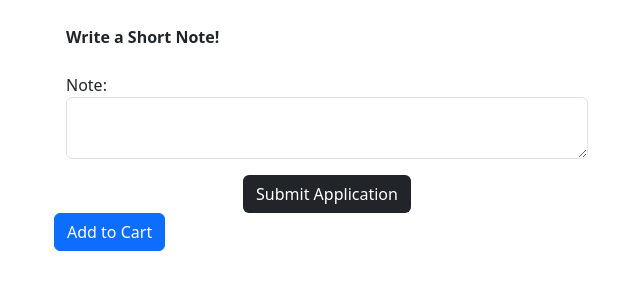
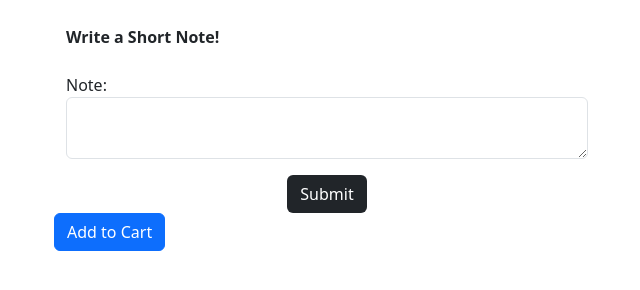
Before and after one commit to IshaMadanu/launch-cs2340-team3, a Django app: template jobs/templates/jobs/show.html in a window 1280 px wide. Shown: the part 194-484 px from the top of the page, without its empty margins (28-668 px from the left). Run offline with Django 5.2, Linux system fonts and the light colour scheme; the template is opened without the code that fills it, so the values that code supplies are empty; the visitor is signed in with stand-in values (Sample User, id 1); some libraries are stand-ins or nearby versions.

Commit message:
Changed the 'Submit Application' button to just say 'Submit'

```diff
--- a/jobs/templates/jobs/show.html
+++ b/jobs/templates/jobs/show.html
@@ -26,7 +26,7 @@
                     <textarea name="note" class="form-control" id="note"></textarea>
                   </p>
                   <div class="text-center">
-                    <button type="submit" class="btn bg-dark text-white">Submit Application</button>
+                    <button type="submit" class="btn bg-dark text-white">Submit</button>
                   </div>
                 </div>
               </div>
```
